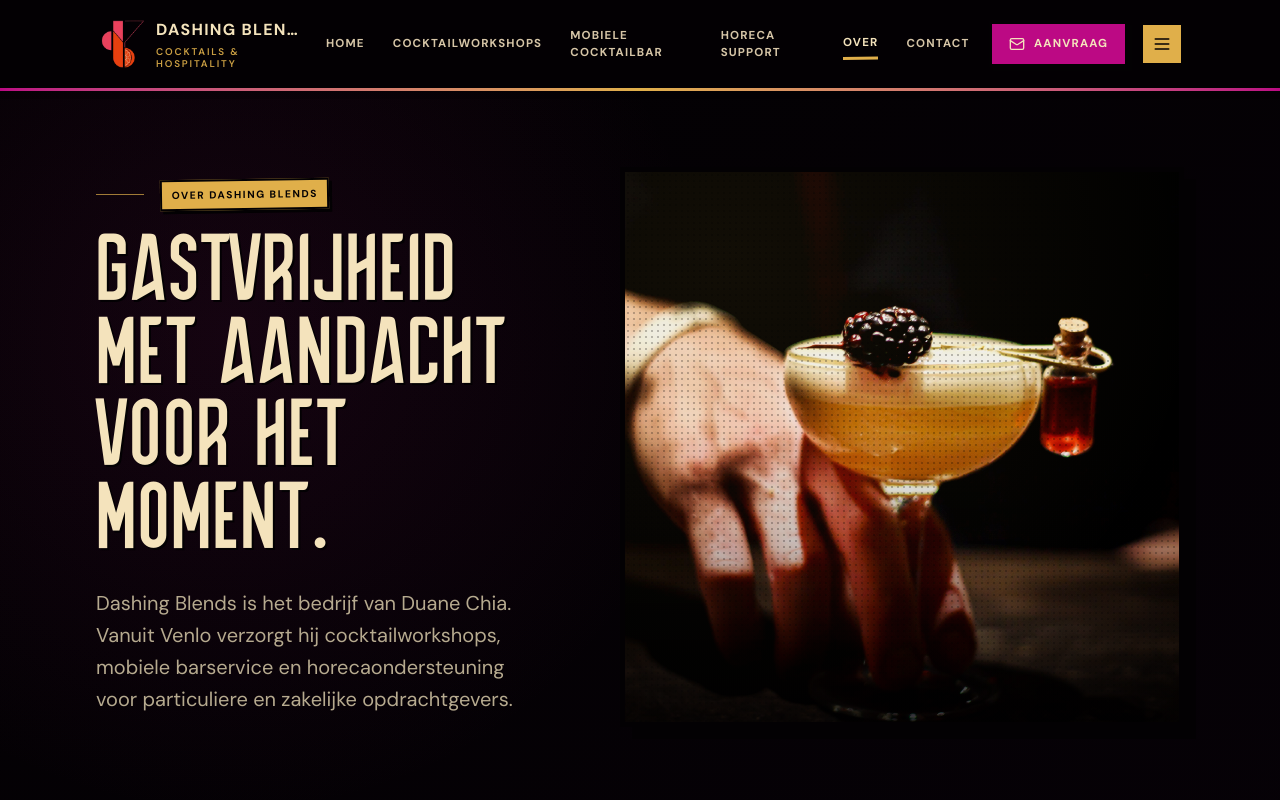
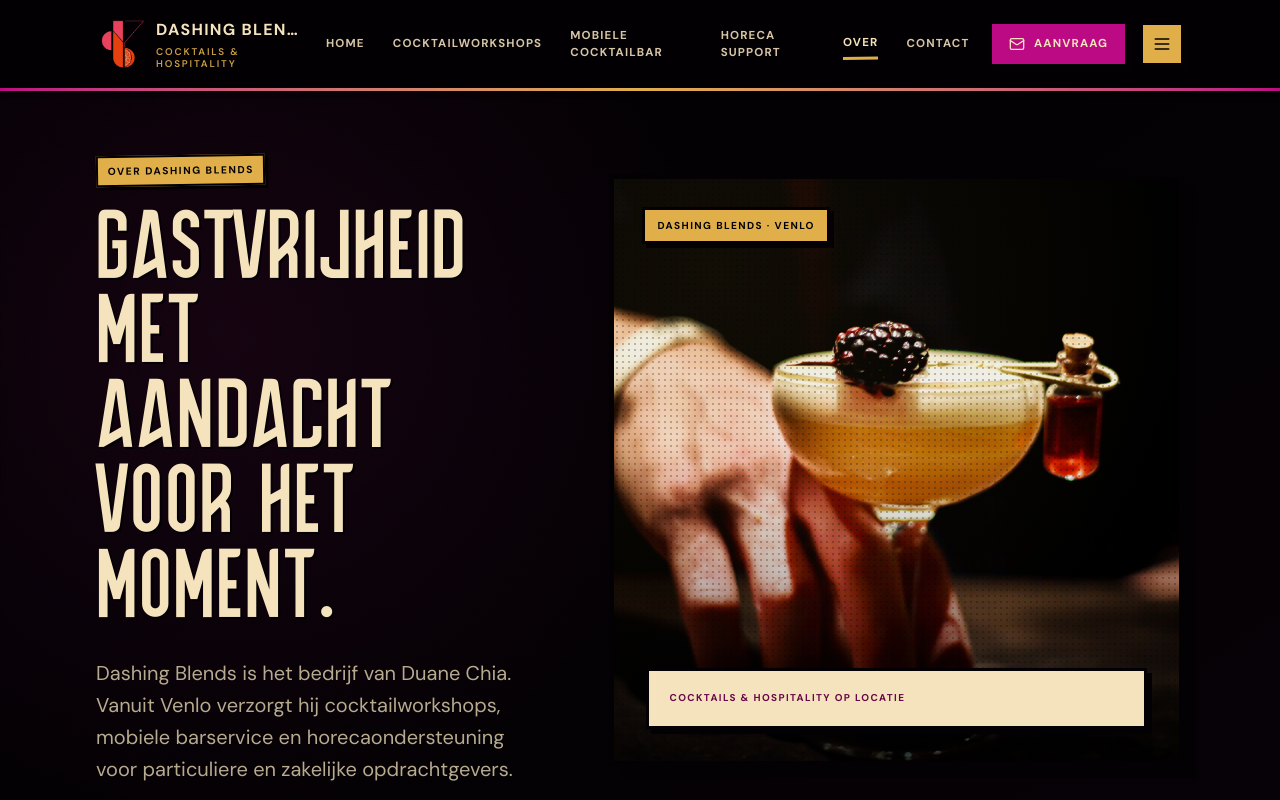
Before and after one commit to VolkerWillems/dashing-blends, a Next.js app: page /over in a window 1280 px wide. Shown: the top 800 px of the page. Built offline with nearby package versions, Linux system fonts and the light colour scheme.

Commit message:
Make every page hero part of the vintage comic system

```diff
--- a/components/page-hero.tsx
+++ b/components/page-hero.tsx
@@ -16,29 +16,32 @@ export function PageHero({
   imagePosition?: string;
 }) {
   return (
-    <section className="section-shell grid gap-10 py-10 sm:py-14 lg:min-h-[calc(100dvh-88px)] lg:grid-cols-[0.88fr_1.12fr] lg:items-center lg:gap-14 lg:py-16 xl:gap-20">
+    <section className="section-shell grid gap-10 py-10 sm:py-14 lg:min-h-[calc(100dvh-88px)] lg:grid-cols-[0.86fr_1.14fr] lg:items-center lg:gap-14 lg:py-16 xl:gap-20">
       <div className="fade-up flex flex-col gap-6 lg:pr-4">
-        <div className="flex items-center gap-4">
-          <span className="h-px w-10 bg-secondary/70 sm:w-12" />
-          <span className="eyebrow-copy text-secondary">{eyebrow}</span>
-        </div>
-        <h1 className="display-copy max-w-4xl text-[clamp(3.25rem,7vw,7.4rem)] leading-[0.92] text-foreground">
-          {title}
-        </h1>
+        <p className="eyebrow-copy">{eyebrow}</p>
+        <h1 className="display-copy max-w-4xl text-[clamp(3.35rem,7.2vw,8rem)] text-foreground">{title}</h1>
         <p className="max-w-2xl text-base leading-7 text-muted-foreground sm:text-lg sm:leading-8 xl:text-xl">
           {introduction}
         </p>
       </div>
 
-      <figure className="page-hero-image fade-up min-h-[420px] sm:min-h-[560px] lg:min-h-[70dvh]">
+      <figure className="page-hero-image fade-up min-h-[500px] sm:min-h-[650px] lg:min-h-[74dvh]">
         <Image
           src={image}
           alt={imageAlt}
           fill
           priority
-          sizes="(min-width: 1024px) 52vw, 100vw"
+          sizes="(min-width: 1024px) 54vw, 100vw"
           className={`object-cover ${imagePosition}`}
         />
+        <div className="absolute left-4 top-4 z-10 border-[3px] border-[var(--ink)] bg-secondary px-3 py-2 text-[0.63rem] font-black uppercase tracking-[0.14em] text-[var(--ink)] shadow-[4px_4px_0_var(--ink)] sm:left-7 sm:top-7">
+          Dashing Blends · Venlo
+        </div>
+        <figcaption className="absolute inset-x-5 bottom-5 z-10 border-[3px] border-[var(--ink)] bg-[var(--paper)] p-4 text-[var(--ink)] shadow-[5px_5px_0_var(--ink)] sm:inset-x-8 sm:bottom-8 sm:p-5">
+          <p className="text-[0.62rem] font-black uppercase tracking-[0.14em] text-[var(--magenta-dark)]">
+            Cocktails & hospitality op locatie
+          </p>
+        </figcaption>
       </figure>
     </section>
   );
```
